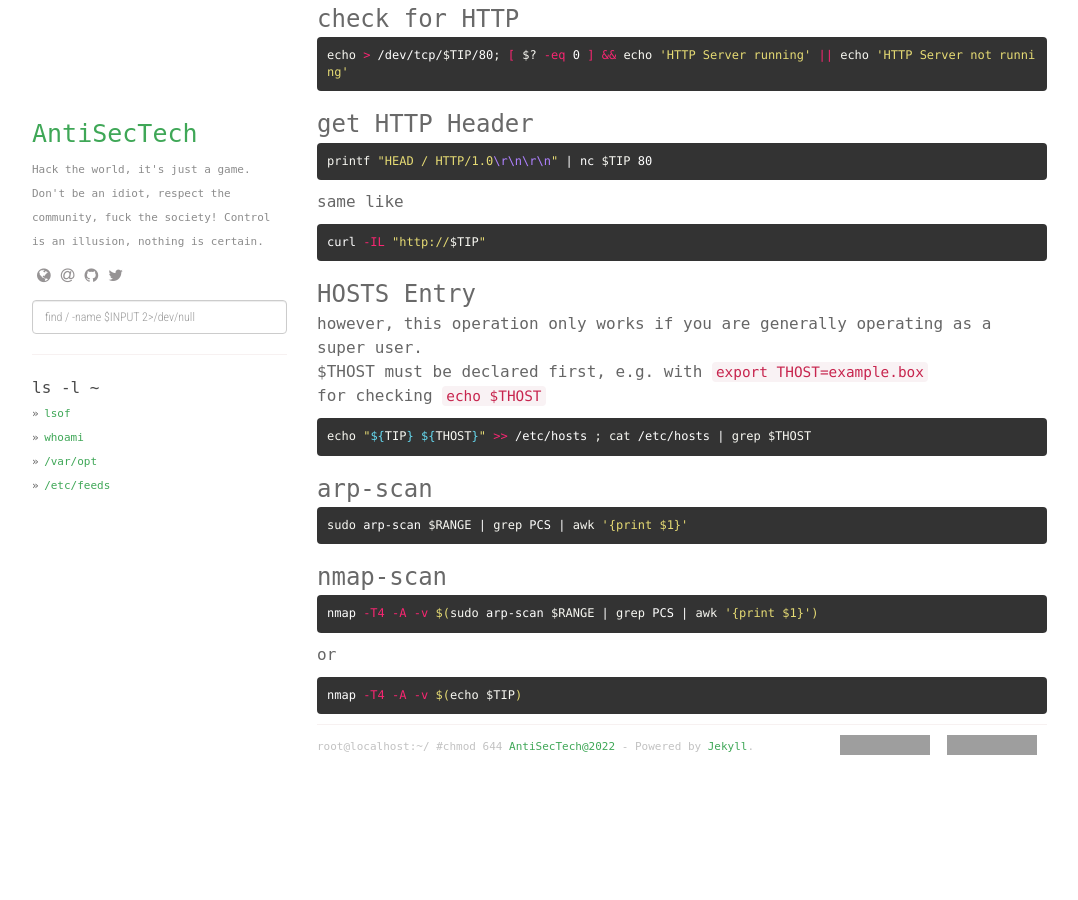
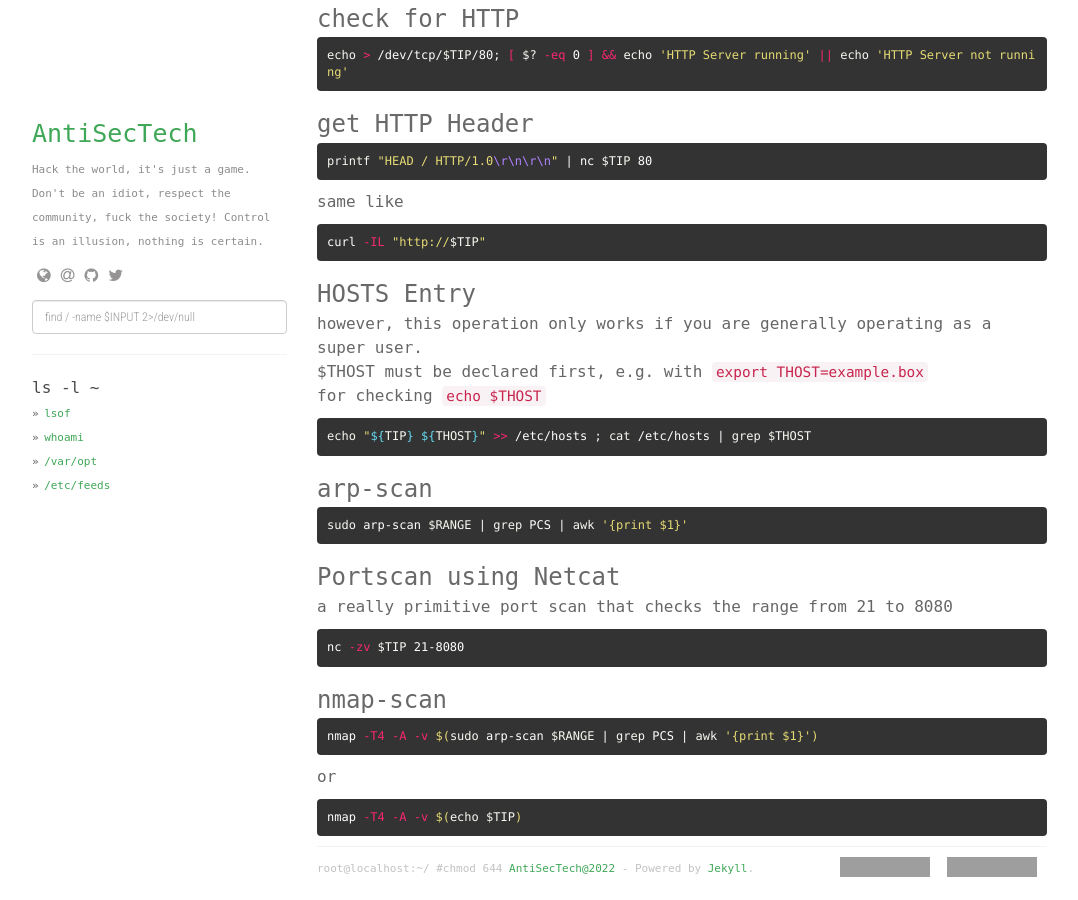
Before and after one commit to AntiSecTech/AntiSecTech.github.io, a Jekyll site: the page built from _project/scripts.md, in a window 1280 px wide and 900 px high, scrolled down 893 px. Shown: the whole window, without its empty margins (53-1131 px from the left). Built offline with Jekyll 4.4.1, drawn with Linux system fonts in a browser that asks for light colours; nearby versions of some CDN libraries; before the commit the page ends 1671 px from its top, so only the background shows below that; grey boxes are pictures that could not be loaded.

Commit message:
Update scripts.md
added nc portscan

````diff
--- a/_project/scripts.md
+++ b/_project/scripts.md
@@ -49,6 +49,12 @@ echo "${TIP} ${THOST}" >> /etc/hosts ; cat /etc/hosts | grep $THOST
 sudo arp-scan $RANGE | grep PCS | awk '{print $1}'
 ```
 
+### Portscan using Netcat
+a really primitive port scan that checks the range from 21 to 8080
+```sh
+nc -zv $TIP 21-8080
+```
+
 ### nmap-scan
 ```sh
 nmap -T4 -A -v $(sudo arp-scan $RANGE | grep PCS | awk '{print $1}')
````
